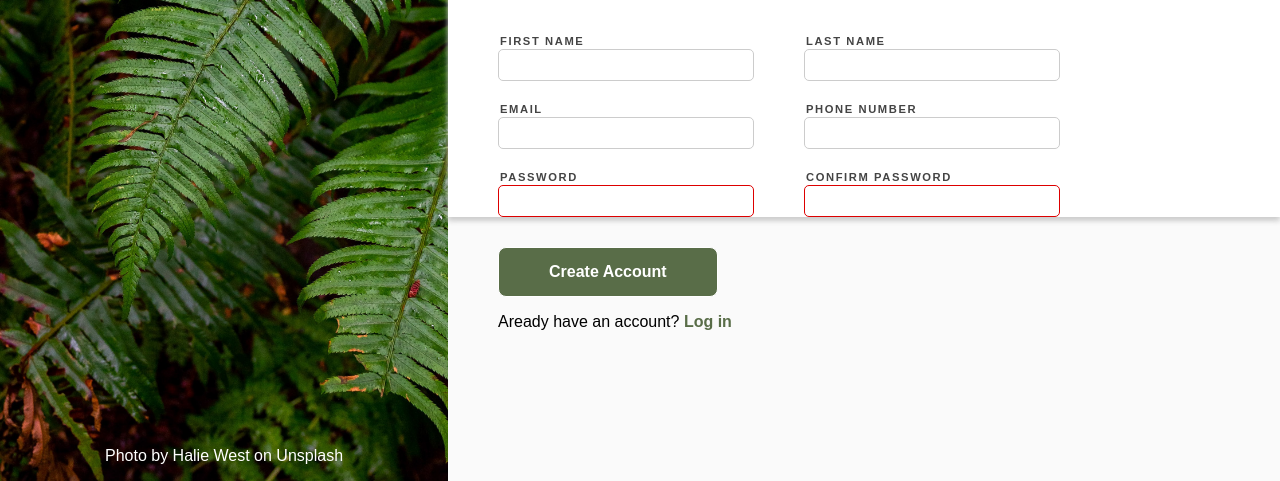
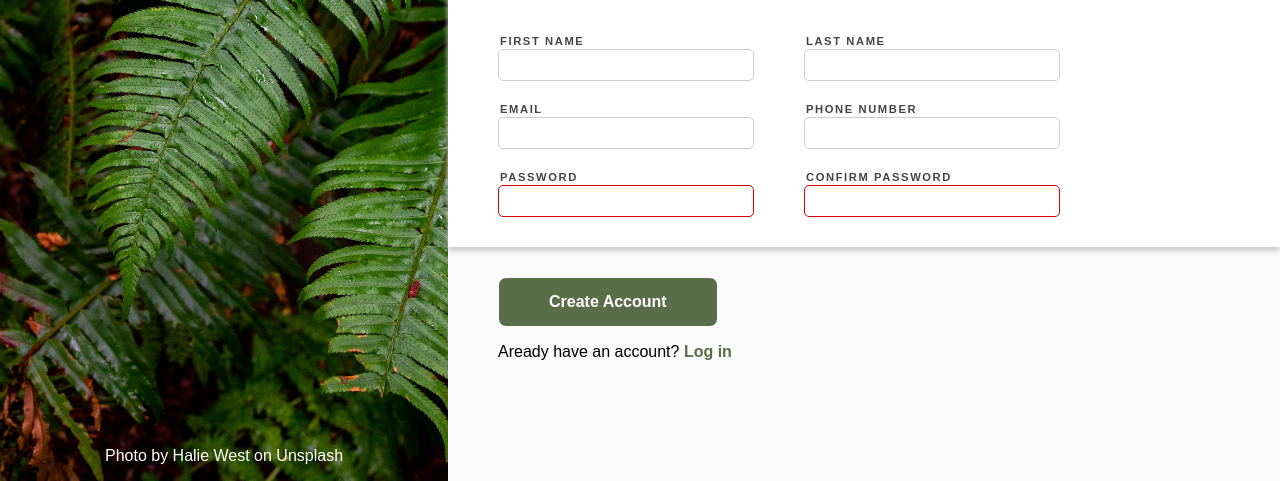
Before and after one commit to SerginoCroes/odin-form, a plain HTML site: page index.html in a window 1280 px wide. Shown: the part 319-800 px from the top of the page. Drawn offline with Linux system fonts and the light colour scheme.

Commit message:
form padding fixed

```diff
--- a/style.css
+++ b/style.css
@@ -66,9 +66,9 @@ body {
 
 .formcontent {
     background-color: #fff;
-    padding: 0px 50px;
+    padding: 0px 50px 30px;
     box-shadow: 0px 4px 5px #ccc;
-    height: 35vh;
+    //height: 35vh;
 }
 
 .formcontent p {
@@ -87,7 +87,7 @@ body {
 .formcontent .field {
     display: flex;
     flex-direction: column;
-    width: 20vw;
+    width: 16rem;
     margin: 20px 50px 0px 0px;
 }
 
```
